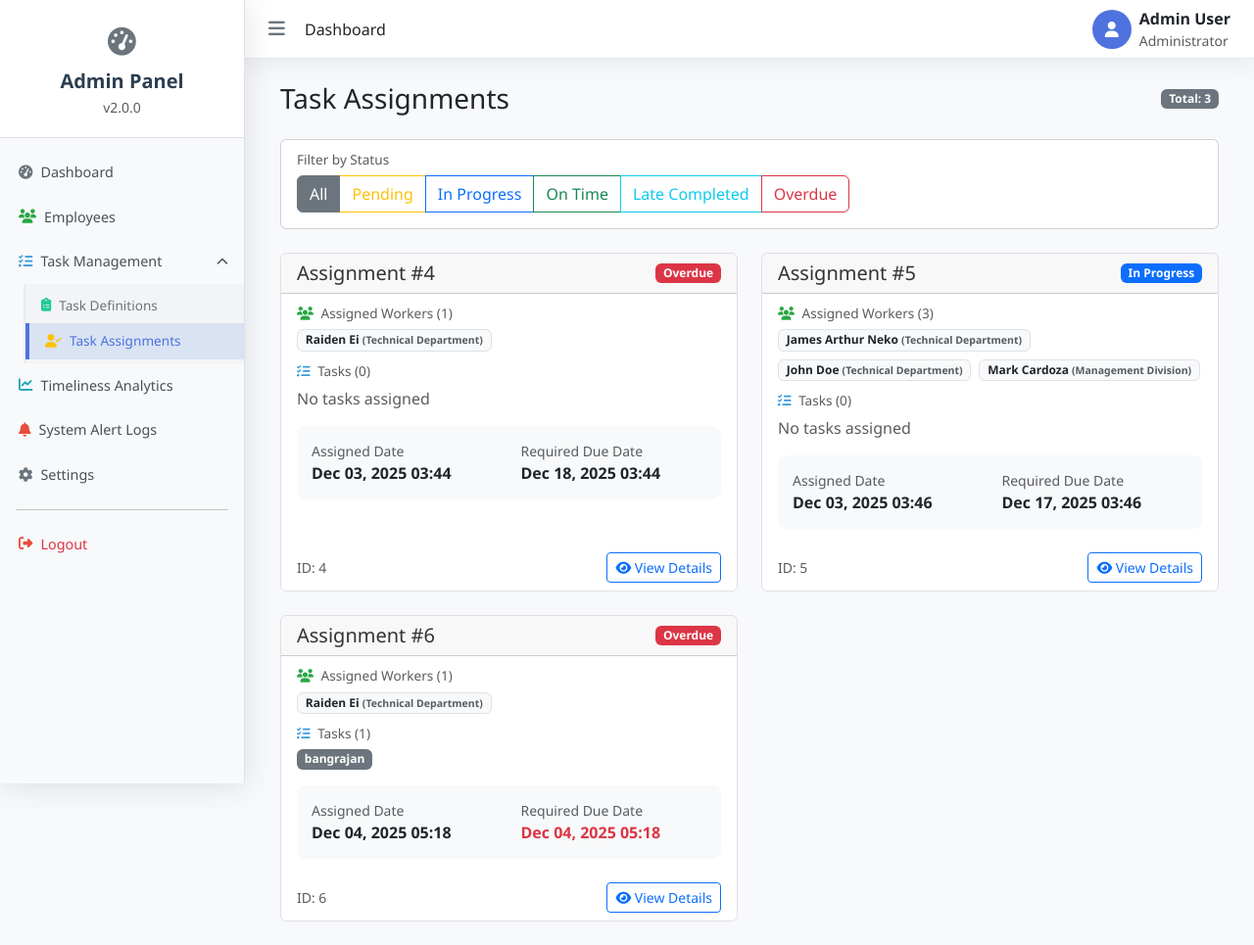
After one commit to KleinLavina/TaskTimelinessMonitoringSystem, a Django app: page /dashboard/assignments/ in a window 1280 px wide. The commit adds this page. Shown: the whole page at 98% size. Run offline with Django 5.2, Linux system fonts and the light colour scheme; data comes from the database, SQL or seed files in the repository; both versions use the stored data as it was after the commit; tables that the repository leaves empty hold one stand-in row (values such as "Sample post").

Commit message:
assigment page created

```diff
--- /dev/null
+++ b/templates/admin_dashboard/assignment.html
@@ -0,0 +1,348 @@
+{% extends 'admin_dashboard/base.html' %}
+
+{% block title %}Task Assignments - Admin Panel{% endblock %}
+
+{% block content %}
+<div class="container-fluid">
+    <div class="d-flex justify-content-between align-items-center mb-4">
+        <h1 class="h3 mb-0">Task Assignments</h1>
+        <div class="d-flex gap-2">
+            <span class="badge bg-secondary">Total: {{ assignments|length }}</span>
+        </div>
+    </div>
+
+    <!-- Status Filter -->
+    <div class="row mb-4">
+        <div class="col-12">
+            <div class="card">
+                <div class="card-body">
+                    <h6 class="card-subtitle mb-2 text-muted">Filter by Status</h6>
+                    <div class="btn-group" role="group">
+                        <a href="?status=all" class="btn btn-outline-secondary {% if not request.GET.status or request.GET.status == 'all' %}active{% endif %}">
+                            All
+                        </a>
+                        <a href="?status=P" class="btn btn-outline-warning {% if request.GET.status == 'P' %}active{% endif %}">
+                            Pending
+                        </a>
+                        <a href="?status=IP" class="btn btn-outline-primary {% if request.GET.status == 'IP' %}active{% endif %}">
+                            In Progress
+                        </a>
+                        <a href="?status=OT" class="btn btn-outline-success {% if request.GET.status == 'OT' %}active{% endif %}">
+                            On Time
+                        </a>
+                        <a href="?status=L" class="btn btn-outline-info {% if request.GET.status == 'L' %}active{% endif %}">
+                            Late Completed
+                        </a>
+                        <a href="?status=D" class="btn btn-outline-danger {% if request.GET.status == 'D' %}active{% endif %}">
+                            Overdue
+                        </a>
+                    </div>
+                </div>
+            </div>
+        </div>
+    </div>
+
+    <!-- Assignment Cards Grid -->
+    <div class="row row-cols-1 row-cols-md-2 g-4">
+        {% for assignment in assignments %}
+        <div class="col">
+            <div class="card h-100 assignment-card">
+                <div class="card-header d-flex justify-content-between align-items-center">
+                    <h5 class="card-title mb-0">Assignment #{{ assignment.pk }}</h5>
+                    <span class="badge {% if assignment.submission_status == 'P' %}bg-warning{% elif assignment.submission_status == 'IP' %}bg-primary{% elif assignment.submission_status == 'OT' %}bg-success{% elif assignment.submission_status == 'L' %}bg-info{% elif assignment.submission_status == 'D' %}bg-danger{% endif %}">
+                        {{ assignment.get_submission_status_display }}
+                    </span>
+                </div>
+
+                <div class="card-body">
+                    <!-- Workers Section -->
+                    <div class="mb-3">
+                        <h6 class="card-subtitle text-muted mb-2">
+                            <i class="fas fa-users me-1"></i> Assigned Workers ({{ assignment.worker.all|length }})
+                        </h6>
+                        <div class="d-flex flex-wrap gap-2">
+                            {% for worker in assignment.worker.all %}
+                            <span class="badge bg-light text-dark border" title="{{ worker.full_name }} - {{ worker.department|default:'No Department' }}">
+                                {{ worker.full_name }}
+                                {% if worker.department %}
+                                <small class="text-muted">({{ worker.department }})</small>
+                                {% endif %}
+                            </span>
+                            {% empty %}
+                            <span class="text-muted">No workers assigned</span>
+                            {% endfor %}
+                        </div>
+                    </div>
+
+                    <!-- Tasks Section -->
+                    <div class="mb-3">
+                        <h6 class="card-subtitle text-muted mb-2">
+                            <i class="fas fa-tasks me-1"></i> Tasks ({{ assignment.task.all|length }})
+                        </h6>
+                        <div class="d-flex flex-wrap gap-2">
+                            {% for task in assignment.task.all|slice:":5" %}
+                            <span class="badge bg-secondary" title="{{ task.title }}: {{ task.description|truncatechars:50 }}">
+                                {{ task.title|truncatechars:20 }}
+                                {% if task.priority == 'high' %}
+                                <i class="fas fa-exclamation-circle text-danger"></i>
+                                {% elif task.priority == 'medium' %}
+                                <i class="fas fa-exclamation-triangle text-warning"></i>
+                                {% endif %}
+                            </span>
+                            {% endfor %}
+                            {% if assignment.task.all|length > 5 %}
+                            <span class="badge bg-light text-dark">+{{ assignment.task.all|length|add:"-5" }} more</span>
+                            {% endif %}
+                            {% if not assignment.task.all %}
+                            <span class="text-muted">No tasks assigned</span>
+                            {% endif %}
+                        </div>
+                    </div>
+
+                    <!-- Timeline Information -->
+                    <div class="timeline-info">
+                        <div class="row">
+                            <div class="col-6">
+                                <small class="text-muted d-block">Assigned Date</small>
+                                <strong>{{ assignment.assigned_date|date:"M d, Y H:i" }}</strong>
+                            </div>
+                            <div class="col-6">
+                                <small class="text-muted d-block">Required Due Date</small>
+                                <strong class="{% if assignment.required_due_date < now %}text-danger{% endif %}">
+                                    {{ assignment.required_due_date|date:"M d, Y H:i" }}
+                                </strong>
+                            </div>
+                        </div>
+
+                        {% if assignment.actual_completion_date %}
+                        <div class="row mt-2">
+                            <div class="col-12">
+                                <small class="text-muted d-block">Completed On</small>
+                                <strong>{{ assignment.actual_completion_date|date:"M d, Y H:i" }}</strong>
+                            </div>
+                        </div>
+                        {% endif %}
+                    </div>
+                </div>
+
+                <div class="card-footer bg-transparent border-top-0">
+                    <div class="d-flex justify-content-between align-items-center">
+                        <small class="text-muted">
+                            ID: {{ assignment.pk }}
+                        </small>
+                        <div class="actions">
+                            <button type="button" class="btn btn-sm btn-outline-primary" data-bs-toggle="modal" data-bs-target="#assignmentModal{{ assignment.pk }}">
+                                <i class="fas fa-eye"></i> View Details
+                            </button>
+                        </div>
+                    </div>
+                </div>
+            </div>
+        </div>
+
+        <!-- Modal for Assignment Details -->
+        <div class="modal fade" id="assignmentModal{{ assignment.pk }}" tabindex="-1" aria-labelledby="assignmentModalLabel{{ assignment.pk }}" aria-hidden="true">
+            <div class="modal-dialog modal-lg">
+                <div class="modal-content">
+                    <div class="modal-header">
+                        <h5 class="modal-title" id="assignmentModalLabel{{ assignment.pk }}">
+                            Assignment #{{ assignment.pk }} - Details
+                        </h5>
+                        <button type="button" class="btn-close" data-bs-dismiss="modal" aria-label="Close"></button>
+                    </div>
+                    <div class="modal-body">
+                        <div class="row">
+                            <div class="col-md-6">
+                                <h6>Workers Assigned ({{ assignment.worker.all|length }})</h6>
+                                <ul class="list-group">
+                                    {% for worker in assignment.worker.all %}
+                                    <li class="list-group-item d-flex justify-content-between align-items-center">
+                                        <div>
+                                            <strong>{{ worker.full_name }}</strong>
+                                            <div class="text-muted small">{{ worker.email }}</div>
+                                            {% if worker.role %}
+                                            <small class="text-muted">{{ worker.role }}</small>
+                                            {% endif %}
+                                        </div>
+                                        <span class="badge bg-primary rounded-pill">{{ worker.department|default:'No Dept' }}</span>
+                                    </li>
+                                    {% empty %}
+                                    <li class="list-group-item text-muted">No workers assigned</li>
+                                    {% endfor %}
+                                </ul>
+                            </div>
+                            <div class="col-md-6">
+                                <h6>Tasks Included ({{ assignment.task.all|length }})</h6>
+                                <ul class="list-group">
+                                    {% for task in assignment.task.all %}
+                                    <li class="list-group-item">
+                                        <div class="d-flex justify-content-between align-items-start">
+                                            <div>
+                                                <strong>{{ task.title }}</strong>
+                                                <div class="text-muted small">{{ task.description|truncatechars:100 }}</div>
+                                            </div>
+                                            <span class="badge {% if task.priority == 'high' %}bg-danger{% elif task.priority == 'medium' %}bg-warning{% else %}bg-secondary{% endif %}">
+                                                {{ task.get_priority_display }}
+                                            </span>
+                                        </div>
+                                        <div class="mt-2">
+                                            <small class="text-muted">
+                                                <i class="fas fa-clock"></i> Standard Duration: {{ task.standard_duration_days }} day{{ task.standard_duration_days|pluralize }}
+                                            </small>
+                                        </div>
+                                    </li>
+                                    {% empty %}
+                                    <li class="list-group-item text-muted">No tasks assigned</li>
+                                    {% endfor %}
+                                </ul>
+                            </div>
+                        </div>
+
+                        <div class="row mt-4">
+                            <div class="col-md-4">
+                                <div class="card">
+                                    <div class="card-body text-center">
+                                        <h6 class="card-subtitle mb-2 text-muted">Status</h6>
+                                        <span class="badge fs-6 {% if assignment.submission_status == 'P' %}bg-warning{% elif assignment.submission_status == 'IP' %}bg-primary{% elif assignment.submission_status == 'OT' %}bg-success{% elif assignment.submission_status == 'L' %}bg-info{% elif assignment.submission_status == 'D' %}bg-danger{% endif %}">
+                                            {{ assignment.get_submission_status_display }}
+                                        </span>
+                                    </div>
+                                </div>
+                            </div>
+                            <div class="col-md-4">
+                                <div class="card">
+                                    <div class="card-body text-center">
+                                        <h6 class="card-subtitle mb-2 text-muted">Assigned Date</h6>
+                                        <p class="mb-0">{{ assignment.assigned_date|date:"M d, Y H:i" }}</p>
+                                    </div>
+                                </div>
+                            </div>
+                            <div class="col-md-4">
+                                <div class="card">
+                                    <div class="card-body text-center">
+                                        <h6 class="card-subtitle mb-2 text-muted">Due Date</h6>
+                                        <p class="mb-0 {% if assignment.required_due_date < now %}text-danger{% endif %}">
+                                            {{ assignment.required_due_date|date:"M d, Y H:i" }}
+                                        </p>
+                                    </div>
+                                </div>
+                            </div>
+                        </div>
+
+                        {% if assignment.actual_completion_date %}
+                        <div class="row mt-3">
+                            <div class="col-12">
+                                <div class="alert alert-success">
+                                    <h6><i class="fas fa-check-circle"></i> Completed</h6>
+                                    <p class="mb-0">Completed on: {{ assignment.actual_completion_date|date:"M d, Y H:i" }}</p>
+                                </div>
+                            </div>
+                        </div>
+                        {% endif %}
+
+                        <!-- Alert History -->
+                        {% if assignment.alerts.all %}
+                        <div class="row mt-3">
+                            <div class="col-12">
+                                <h6>Alert History</h6>
+                                <div class="table-responsive">
+                                    <table class="table table-sm">
+                                        <thead>
+                                            <tr>
+                                                <th>Type</th>
+                                                <th>Message</th>
+                                                <th>Triggered</th>
+                                                <th>Status</th>
+                                            </tr>
+                                        </thead>
+                                        <tbody>
+                                            {% for alert in assignment.alerts.all %}
+                                            <tr>
+                                                <td>
+                                                    <span class="badge
+                                                        {% if alert.alert_type == 'WARN' %}bg-warning
+                                                        {% elif alert.alert_type == 'DUE' %}bg-info
+                                                        {% elif alert.alert_type == 'LATE' %}bg-danger
+                                                        {% elif alert.alert_type == 'CONF' %}bg-success
+                                                        {% endif %}">
+                                                        {{ alert.get_alert_type_display }}
+                                                    </span>
+                                                </td>
+                                                <td>{{ alert.message|truncatechars:50 }}</td>
+                                                <td>{{ alert.trigger_datetime|date:"M d, Y H:i" }}</td>
+                                                <td>
+                                                    {% if alert.is_sent %}
+                                                    <span class="badge bg-success">Sent</span>
+                                                    {% else %}
+                                                    <span class="badge bg-secondary">Pending</span>
+                                                    {% endif %}
+                                                </td>
+                                            </tr>
+                                            {% endfor %}
+                                        </tbody>
+                                    </table>
+                                </div>
+                            </div>
+                        </div>
+                        {% endif %}
+                    </div>
+                    <div class="modal-footer">
+                        <button type="button" class="btn btn-secondary" data-bs-dismiss="modal">Close</button>
+                    </div>
+                </div>
+            </div>
+        </div>
+        {% empty %}
+        <div class="col-12">
+            <div class="card">
+                <div class="card-body text-center py-5">
+                    <i class="fas fa-clipboard-list fa-3x text-muted mb-3"></i>
+                    <h5 class="text-muted">No Task Assignments Found</h5>
+                    <p class="text-muted">There are currently no task assignments in the system.</p>
+                    {% if request.GET.status %}
+                    <a href="?status=all" class="btn btn-primary">Show All Assignments</a>
+                    {% endif %}
+                </div>
+            </div>
+        </div>
+        {% endfor %}
+    </div>
+</div>
+
+<style>
+.assignment-card {
+    transition: transform 0.2s, box-shadow 0.2s;
+    border: 1px solid #e0e0e0;
+}
+
+.assignment-card:hover {
+    transform: translateY(-5px);
+    box-shadow: 0 5px 20px rgba(0,0,0,0.1);
+}
+
+.timeline-info {
+    background-color: #f8f9fa;
+    padding: 15px;
+    border-radius: 8px;
+    margin-top: 15px;
+}
+
+.badge {
+    font-size: 0.75em;
+}
+
+.card-title {
+    color: #333;
+}
+
+.card-subtitle {
+    font-size: 0.85em;
+}
+
+.table th {
+    font-size: 0.85em;
+    font-weight: 600;
+}
+</style>
+
+{% endblock %}
--- a/templates/admin_dashboard/sidebar.html
+++ b/templates/admin_dashboard/sidebar.html
@@ -45,7 +45,7 @@
                             </a>
                         </li>
                         <li class="nav-item">
-                            <a class="nav-link" href="{% url 'ttms_app:tasks_assign' %}">
+                            <a class="nav-link" href="{% url 'ttms_app:assignments' %}">
                                 <i class="fas fa-user-check me-2"></i>
                                 Task Assignments
                             </a>
--- a/ttms_app/urls.py
+++ b/ttms_app/urls.py
@@ -21,8 +21,8 @@ urlpatterns = [
     path('tasks/edit/<int:id>/', views.edit_task_view, name='edit_task'),
     path('tasks/delete/<int:id>/', views.delete_task_view, name='delete_task'),
 
-    path('tasks_assign/', views.tasks_assign_view, name='tasks_assign'),
-    path('tasks_assign/create/', views.create_task_assignment, name='create_task_assignment'),
+    path('assignments/', views.assignments_view, name='assignments'),
+
 
     path('settings/', views.settings_view, name='settings'),
 ]
--- a/ttms_app/views.py
+++ b/ttms_app/views.py
@@ -155,84 +155,22 @@ def delete_task_view(request, id):
 
     return redirect('ttms_app:tasks')
 
-def tasks_assign_view(request):
+
+def assignments_view(request):
     """Task Assignments page view"""
-    assignments = TaskAssignment.objects.all().order_by('-required_due_date')
+    assignments = TaskAssignment.objects.all().order_by('id')
 
-    total_assignments = assignments.count()
-    overdue_count = assignments.filter(submission_status='D').count()
-    in_progress_count = assignments.filter(submission_status='IP').count()
-    completed_count = assignments.filter(submission_status__in=['OT', 'L']).count()
-    pending_count = assignments.filter(submission_status='P').count()
-
-    # Get available tasks and employees for the add modal
-    available_tasks = Task.objects.all()
-    available_employees = Employee.objects.all()
+    # Get status filter from query parameters
+    status_filter = request.GET.get('status', 'all')
+    if status_filter != 'all':
+        assignments = assignments.filter(submission_status=status_filter)
 
     context = {
-        'page_title': 'Task Assignments',
         'assignments': assignments,
-        'total_assignments': total_assignments,
-        'overdue_count': overdue_count,
-        'in_progress_count': in_progress_count,
-        'completed_count': completed_count,
-        'pending_count': pending_count,
-        'available_tasks': available_tasks,
-        'available_employees': available_employees,
-        'now': timezone.now(),
+        'now': timezone.now()  # Add current time for comparison
     }
-    return render(request, 'admin_dashboard/tasks_assign.html', context)
 
-@require_POST
-def create_task_assignment(request):
-    """Create a new task assignment"""
-    try:
-        # Get form data
-        required_due_date = request.POST.get('required_due_date')
-        tasks_json = request.POST.get('tasks')
-        workers_json = request.POST.get('workers')
-
-        if not all([required_due_date, tasks_json, workers_json]):
-            messages.error(request, 'All fields are required')
-            return redirect('tasks_assign')
-
-        # Parse JSON data
-        task_ids = json.loads(tasks_json)
-        worker_ids = json.loads(workers_json)
-
-        # Validate task IDs exist
-        tasks = Task.objects.filter(id__in=task_ids)
-        if tasks.count() != len(task_ids):
-            messages.error(request, 'One or more tasks are invalid')
-            return redirect('tasks_assign')
-
-        # Validate employee IDs exist
-        workers = Employee.objects.filter(id__in=worker_ids)
-        if workers.count() != len(worker_ids):
-            messages.error(request, 'One or more employees are invalid')
-            return redirect('tasks_assign')
-
-        # Create the assignment
-        assignment = TaskAssignment.objects.create(
-            required_due_date=required_due_date,
-            assigned_date=timezone.now(),
-            submission_status='P'  # Pending by default
-        )
-
-        # Add tasks and workers
-        assignment.task.set(tasks)
-        assignment.worker.set(workers)
-
-        messages.success(request, f'Task assignment #{assignment.id} created successfully!')
-        return redirect('tasks_assign')
-
-    except json.JSONDecodeError:
-        messages.error(request, 'Invalid data format')
-        return redirect('tasks_assign')
-    except Exception as e:
-        messages.error(request, f'Error creating assignment: {str(e)}')
-        return redirect('tasks_assign')
-
+    return render(request, 'admin_dashboard/assignment.html', context)
 def settings_view(request):
     """settings page view"""
     return render(request, 'admin_dashboard/settings.html')
```
Also changed, not shown: db.sqlite3.
